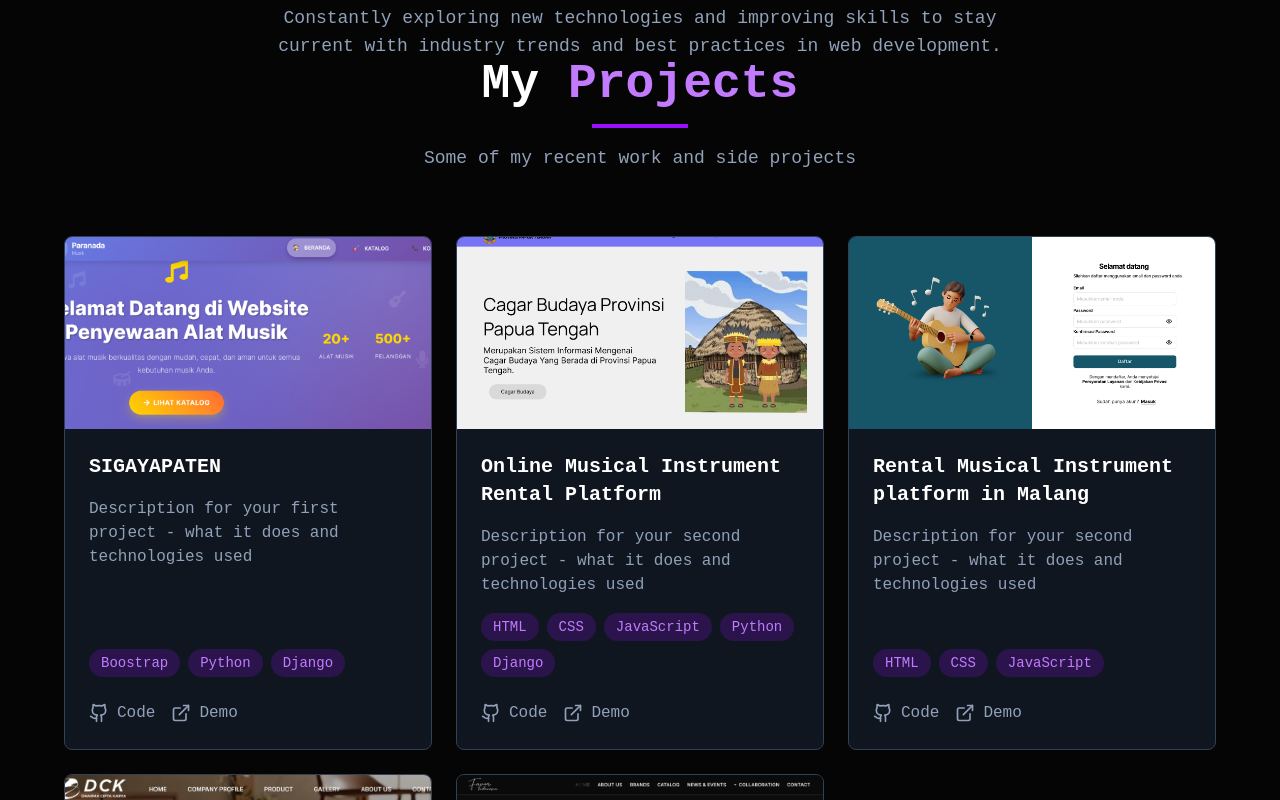
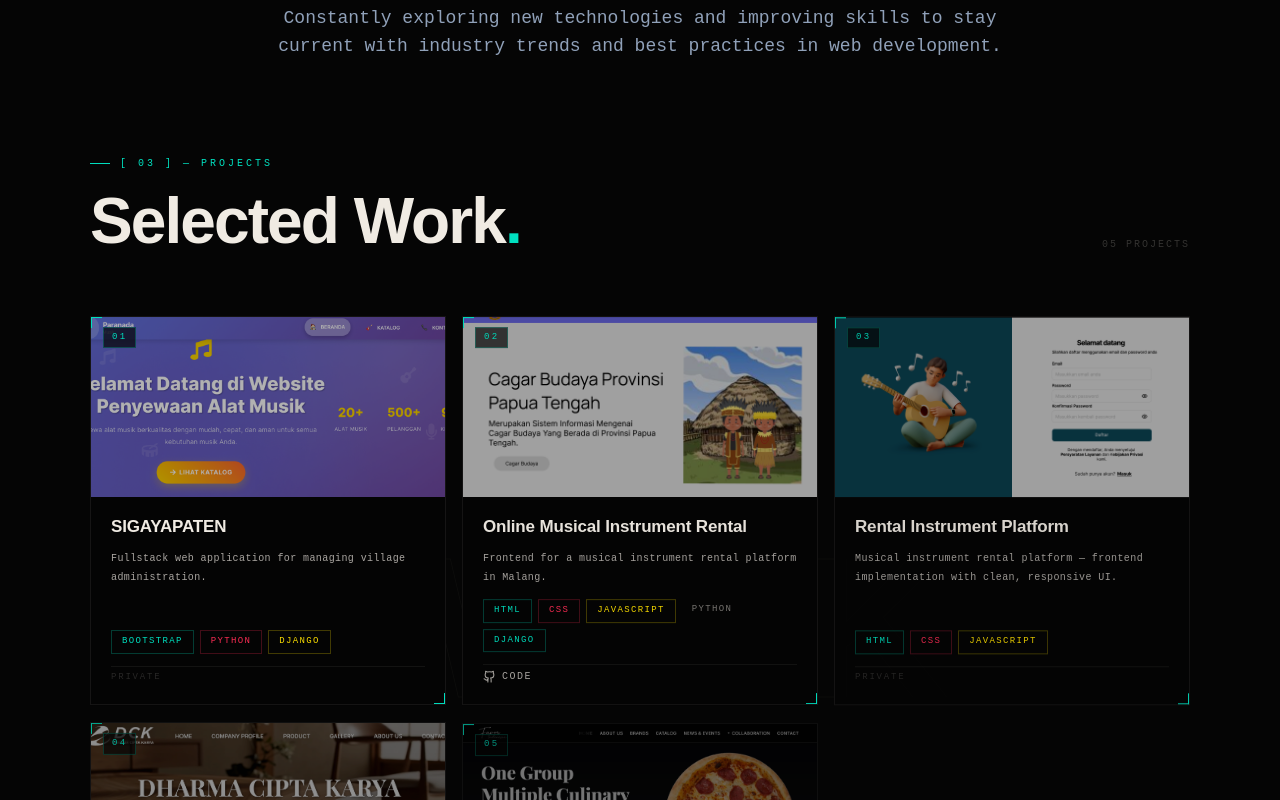
Before and after one commit to Khabilputraa/Portofolio-, a React (Vite) app: page / in a window 1280 px wide. Shown: the part 2140-2940 px from the top of the page. Built offline with nearby package versions, Linux system fonts and the light colour scheme.

Commit message:
Update Projects.jsx

```diff
--- a/src/assets/Projects.jsx
+++ b/src/assets/Projects.jsx
@@ -1,107 +1,217 @@
-import React from 'react';
+import React, { useState, useEffect, useRef } from 'react';
 import { ExternalLink, Github } from 'lucide-react';
 
-export default function Projects() {
+const cyan   = '#00e5c4';
+const red    = '#ff2d55';
+const yellow = '#ffe100';
+const white  = '#f5f0e8';
+const dim    = 'rgba(245,240,232, 0.7)';
+
+const tagColors = [cyan, red, yellow, 'rgba(245,240,232,0.5)'];
+
 const projects = [
   {
     title: 'SIGAYAPATEN',
-      description: 'Description for your first project - what it does and technologies used',
+    description: 'Fullstack web application for managing village administration.',
     image: '/img/Beranda.png',
-      tags: ['Boostrap', 'Python', 'Django'],
+    tags: ['Bootstrap', 'Python', 'Django'],
     github: '#',
-      demo: '#'
+    demo: '#',
+    index: '01',
   },
   {
-      title: 'Online Musical Instrument Rental Platform',
-      description: 'Description for your second project - what it does and technologies used',
+    title: 'Online Musical Instrument Rental',
+    description: 'Frontend for a musical instrument rental platform in Malang.',
     image: '/img/cagar_budaya.png',
     tags: ['HTML', 'CSS', 'JavaScript', 'Python', 'Django'],
     github: 'https://github.com/Khabilputraa/tugas-akhir-2025',
-      demo: '#'
+    demo: '#',
+    index: '02',
   },
   {
-      title: 'Rental Musical Instrument platform in Malang',
-      description: 'Description for your second project - what it does and technologies used',
+    title: 'Rental Instrument Platform',
+    description: 'Musical instrument rental platform — frontend implementation with clean, responsive UI.',
     image: '/img/Signup.png',
     tags: ['HTML', 'CSS', 'JavaScript'],
     github: '#',
-      demo: '#'
+    demo: '#',
+    index: '03',
   },
   {
     title: 'Dharma Cipta Karya',
-      description: 'Backend for a company profile website using Django, providing an admin interface for content management and dynamic rendering of company information.',
+    description: 'Company profile website backend using Django — admin interface for content management and dynamic rendering.',
     image: '/img/dharma_cipta.png',
-      tags: ['react.js', 'django', 'python'],
+    tags: ['React.js', 'Django', 'Python'],
     github: '#',
-      demo: 'http://dharmaciptakarya.com/'
+    demo: 'http://dharmaciptakarya.com/',
+    index: '04',
   },
   {
     title: 'Favor Indonesia',
-      description: 'Developing a backend system using Python and the Django framework to manage and serve content for a company profile.',
+    description: 'Backend system using Python and Django to manage and serve content for a company profile.',
     image: '/img/favor_indo.png',
     tags: ['HTML', 'CSS', 'JavaScript'],
     github: '#',
-      demo: '#'
-    }
+    demo: '#',
+    index: '05',
+  },
 ];
 
+function useInView(threshold = 0.1) {
+  const ref = useRef(null);
+  const [visible, setVisible] = useState(false);
+  useEffect(() => {
+    const obs = new IntersectionObserver(([e]) => { if (e.isIntersecting) setVisible(true); }, { threshold });
+    if (ref.current) obs.observe(ref.current);
+    return () => obs.disconnect();
+  }, []);
+  return [ref, visible];
+}
+
+function ProjectCard({ project, delay }) {
+  const [ref, visible] = useInView();
+  const [hovered, setHovered] = useState(false);
+  const [imgErr, setImgErr]   = useState(false);
+
   return (
-    <div className="w-full">
-      <div className="text-center mb-16">
-        <h2 className="text-4xl md:text-5xl font-bold text-white mb-4">
-          My <span className="text-purple-400">Projects</span>
-        </h2>
-        <div className="w-24 h-1 bg-purple-600 mx-auto mb-4"></div>
-        <p className="text-slate-400 text-lg max-w-2xl mx-auto">
-          Some of my recent work and side projects
-        </p>
-      </div>
+    <div
+      ref={ref}
+      onMouseEnter={() => setHovered(true)}
+      onMouseLeave={() => setHovered(false)}
+      style={{
+        position: 'relative',
+        border: `1px solid ${hovered ? cyan : 'rgba(245,240,232,0.07)'}`,
+        background: '#050505',
+        display: 'flex', flexDirection: 'column',
+        opacity: visible ? 1 : 0,
+        transform: visible ? 'translateY(0)' : 'translateY(28px)',
+        transition: `opacity 0.7s ease ${delay}ms, transform 0.7s cubic-bezier(0.16,1,0.3,1) ${delay}ms, border-color 0.3s ease`,
+        overflow: 'hidden',
+      }}
+    >
+      {/* corner accents */}
+      {[['top:-1px','left:-1px','borderTop','borderLeft'],['bottom:-1px','right:-1px','borderBottom','borderRight']].map(([a,b,c,d], i) => (
+        <div key={i} style={{
+          position: 'absolute', [a.split(':')[0]]: a.split(':')[1], [b.split(':')[0]]: b.split(':')[1],
+          width: hovered ? 24 : 12, height: hovered ? 24 : 12, zIndex: 3,
+          [c]: `2px solid ${cyan}`, [d]: `2px solid ${cyan}`,
+          transition: 'width 0.3s ease, height 0.3s ease',
+        }} />
+      ))}
 
-      <div className="grid grid-cols-1 md:grid-cols-2 lg:grid-cols-3 gap-6 max-w-6xl mx-auto">
-        {projects.map((project, index) => (
-          <div
-            key={index}
-            className="bg-slate-800/50 backdrop-blur-sm rounded-lg overflow-hidden border border-slate-700 hover:border-purple-600 transition-all duration-300 hover:transform hover:scale-105 flex flex-col h-full"
-          >
-            <div className="h-48 bg-slate-900 flex items-center justify-center overflow-hidden flex-shrink-0">
+      {/* image */}
+      <div style={{ height: 180, overflow: 'hidden', position: 'relative', flexShrink: 0, background: '#0a0a0a' }}>
+        {!imgErr ? (
           <img
             src={project.image}
             alt={project.title}
-                className="w-full h-full object-cover"
+            onError={() => setImgErr(true)}
+            style={{ width: '100%', height: '100%', objectFit: 'cover', filter: hovered ? 'brightness(1)' : 'brightness(0.7) contrast(1.05)', transition: 'filter 0.4s ease, transform 0.5s cubic-bezier(0.16,1,0.3,1)', transform: hovered ? 'scale(1.04)' : 'scale(1)' }}
           />
+        ) : (
+          <div style={{ width: '100%', height: '100%', display: 'flex', alignItems: 'center', justifyContent: 'center' }}>
+            <span style={{ fontFamily: "'Space Mono',monospace", fontSize: 10, color: 'rgba(245,240,232,0.15)', letterSpacing: '0.2em' }}>NO PREVIEW</span>
           </div>
-            <div className="p-6 space-y-4 flex flex-col flex-grow">
-              <h3 className="text-xl font-bold text-white">{project.title}</h3>
-              <p className="text-slate-400 flex-grow">{project.description}</p>
-              <div className="flex flex-wrap gap-2">
+        )}
+        {/* scan sweep */}
+        {hovered && (
+          <div style={{ position: 'absolute', inset: 0, overflow: 'hidden', pointerEvents: 'none' }}>
+            <div style={{ position: 'absolute', left: 0, right: 0, height: 1, background: `linear-gradient(90deg, transparent, ${cyan}, transparent)`, opacity: 0.3, animation: 'scanSweep 1.8s linear infinite' }} />
+          </div>
+        )}
+        {/* index overlay */}
+        <div style={{ position: 'absolute', top: 10, left: 12, fontFamily: "'Space Mono',monospace", fontSize: 9, color: cyan, letterSpacing: '0.25em', background: 'rgba(5,5,5,0.7)', padding: '3px 8px', border: `1px solid rgba(0,229,196,0.25)` }}>
+          {project.index}
+        </div>
+      </div>
+
+      {/* content */}
+      <div style={{ padding: '20px 20px 20px', display: 'flex', flexDirection: 'column', gap: 12, flex: 1 }}>
+        <h3 style={{ fontFamily: "'Syne',sans-serif", fontWeight: 800, fontSize: 'clamp(14px,2vw,17px)', color: white, letterSpacing: '-0.01em', lineHeight: 1.2, margin: 0 }}>
+          {project.title}
+        </h3>
+
+        <p style={{ fontFamily: "'Space Mono',monospace", fontSize: 10, color: dim, lineHeight: 1.9, letterSpacing: '0.04em', flex: 1, margin: 0 }}>
+          {project.description}
+        </p>
+
+        {/* tags */}
+        <div style={{ display: 'flex', flexWrap: 'wrap', gap: 6 }}>
           {project.tags.map((tag, i) => (
-                  <span
-                    key={i}
-                    className="px-3 py-1 bg-purple-600/20 text-purple-400 rounded-full text-sm"
-                  >
+            <span key={i} style={{ fontFamily: "'Space Mono',monospace", fontSize: 9, letterSpacing: '0.15em', textTransform: 'uppercase', padding: '4px 10px', border: `1px solid ${tagColors[i % tagColors.length]}40`, color: tagColors[i % tagColors.length], }}>
               {tag}
             </span>
           ))}
         </div>
-              <div className="flex gap-4 pt-2">
-                <a
-                  href={project.github}
-                  className="flex items-center gap-2 text-slate-400 hover:text-purple-400 transition-colors"
+
+        {/* links */}
+        <div style={{ display: 'flex', gap: 16, paddingTop: 4, borderTop: '1px solid rgba(245,240,232,0.06)' }}>
+          {project.github !== '#' && (
+            <a href={project.github} target="_blank" rel="noopener noreferrer"
+              style={{ display: 'flex', alignItems: 'center', gap: 6, color: dim, textDecoration: 'none', fontFamily: "'Space Mono',monospace", fontSize: 10, letterSpacing: '0.15em', transition: 'color 0.3s ease' }}
+              onMouseEnter={e => e.currentTarget.style.color = cyan}
+              onMouseLeave={e => e.currentTarget.style.color = dim}
             >
-                  <Github size={20} />
-                  <span>Code</span>
+              <Github size={13} /><span>CODE</span>
             </a>
-                <a
-                  href={project.demo}
-                  className="flex items-center gap-2 text-slate-400 hover:text-purple-400 transition-colors"
+          )}
+          {project.demo !== '#' && (
+            <a href={project.demo} target="_blank" rel="noopener noreferrer"
+              style={{ display: 'flex', alignItems: 'center', gap: 6, color: dim, textDecoration: 'none', fontFamily: "'Space Mono',monospace", fontSize: 10, letterSpacing: '0.15em', transition: 'color 0.3s ease' }}
+              onMouseEnter={e => e.currentTarget.style.color = cyan}
+              onMouseLeave={e => e.currentTarget.style.color = dim}
             >
-                  <ExternalLink size={20} />
-                  <span>Demo</span>
+              <ExternalLink size={13} /><span>LIVE</span>
             </a>
+          )}
+          {project.github === '#' && project.demo === '#' && (
+            <span style={{ fontFamily: "'Space Mono',monospace", fontSize: 9, color: 'rgba(245,240,232,0.15)', letterSpacing: '0.2em' }}>PRIVATE</span>
+          )}
         </div>
       </div>
+
+      <style>{`@keyframes scanSweep { from { top: -1px; } to { top: 100%; } }`}</style>
     </div>
+  );
+}
+
+export default function Projects() {
+  const [headRef, headVisible] = useInView(0.1);
+
+  return (
+    <div style={{ background: '#050505', minHeight: '100vh', padding: 'clamp(48px,8vw,96px) clamp(24px,6vw,80px)', position: 'relative', overflow: 'hidden' }}>
+
+      {/* scanlines */}
+      <div style={{ position: 'fixed', inset: 0, pointerEvents: 'none', zIndex: 0, background: 'repeating-linear-gradient(0deg,transparent,transparent 3px,rgba(0,0,0,0.06) 3px,rgba(0,0,0,0.06) 4px)' }} />
+
+      {/* ghost text */}
+      <div style={{ position: 'absolute', top: '50%', left: '50%', transform: 'translate(-50%,-50%)', fontFamily: "'Syne',sans-serif", fontWeight: 800, fontSize: 'clamp(70px,16vw,200px)', color: 'transparent', WebkitTextStroke: '1px rgba(245,240,232,0.03)', whiteSpace: 'nowrap', userSelect: 'none', pointerEvents: 'none', letterSpacing: '-0.04em' }}>WORK</div>
+
+      <div style={{ position: 'relative', zIndex: 1, maxWidth: 1100, margin: '0 auto' }}>
+
+        {/* header */}
+        <div ref={headRef} style={{ marginBottom: 64, opacity: headVisible ? 1 : 0, transform: headVisible ? 'none' : 'translateY(20px)', transition: 'opacity 0.7s ease, transform 0.7s cubic-bezier(0.16,1,0.3,1)' }}>
+          <div style={{ fontFamily: "'Space Mono',monospace", fontSize: 10, color: cyan, letterSpacing: '0.3em', marginBottom: 20, display: 'flex', alignItems: 'center', gap: 10 }}>
+            <span style={{ display: 'inline-block', width: 20, height: 1, background: cyan }} />
+            [ 03 ] — PROJECTS
+          </div>
+          <div style={{ display: 'flex', alignItems: 'flex-end', justifyContent: 'space-between', flexWrap: 'wrap', gap: 16 }}>
+            <h2 style={{ fontFamily: "'Syne',sans-serif", fontWeight: 800, fontSize: 'clamp(32px,6vw,64px)', color: white, letterSpacing: '-0.03em', lineHeight: 0.95, margin: 0 }}>
+              Selected Work<span style={{ color: cyan }}>.</span>
+            </h2>
+            <span style={{ fontFamily: "'Space Mono',monospace", fontSize: 10, color: 'rgba(245,240,232,0.2)', letterSpacing: '0.2em' }}>
+              {String(projects.length).padStart(2,'0')} PROJECTS
+            </span>
+          </div>
+        </div>
+
+        {/* grid */}
+        <div style={{ display: 'grid', gridTemplateColumns: 'repeat(auto-fill, minmax(min(100%, 320px), 1fr))', gap: 16 }}>
+          {projects.map((p, i) => (
+            <ProjectCard key={i} project={p} delay={i * 80} />
           ))}
+        </div>
+
       </div>
     </div>
   );
```
Lines whose indentation alone changed are shown as unchanged.
